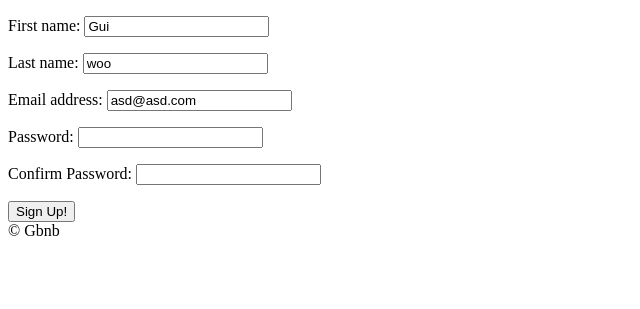
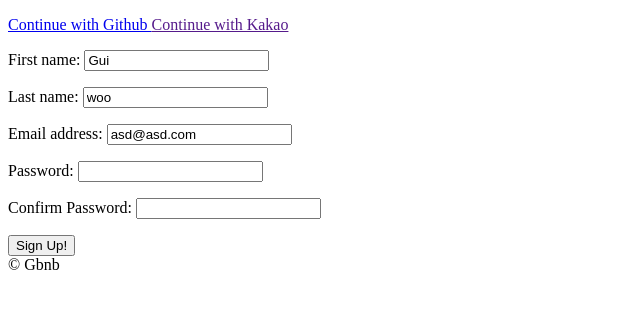
Before and after one commit to Guiwoo/Airbnb_clone, a Django app: page /users/signup in a window 1280 px wide. Shown: the part 78-387 px from the top of the page, without its empty margins (0-640 px from the left). Run offline with Django 3.2, Linux system fonts and the light colour scheme.

Commit message:
github_login

```diff
--- /dev/null
+++ b/templates/partials/social_login.html
@@ -0,0 +1,8 @@
+<div>
+    <a href="{% url "users:github-login" %}">
+        Continue with Github
+    </a>
+    <a href="">
+        Continue with Kakao
+    </a>
+</div>
--- a/templates/users/login.html
+++ b/templates/users/login.html
@@ -4,6 +4,7 @@
 {% block search-bar %}{% endblock %}
 
 {% block content %}
+{% include 'partials/social_login.html' %}
 <form method="POST" action="{% url "users:login" %}">
     {% csrf_token %}
     {{form.as_p}}
--- a/templates/users/signup.html
+++ b/templates/users/signup.html
@@ -4,6 +4,7 @@
 {% block search-bar %}{% endblock %}
 
 {% block content %}
+{% include 'partials/social_login.html' %}
 <form method="POST" action="{% url "users:signup" %}">
     {% csrf_token %}
     {{form.as_p}}
--- a/users/admin.py
+++ b/users/admin.py
@@ -37,6 +37,7 @@ class CustomUserAdmin(UserAdmin):
         "superhost",
         "is_staff",
         "is_superuser",
+        "login_method",
         "email_verified",
         "email_secret",
     )
--- a/users/models.py
+++ b/users/models.py
@@ -30,6 +30,16 @@ class User(AbstractUser):
 
     LANGUAGE_CHOICE = ((LANGUAGE_ENGLISH, "English"), (LANGUAGE_KOREAN, "한국어"))
 
+    LOGIN_EMAIL = "email"
+    LOGIN_GITUB = "github"
+    LOGIN_KAKAO = "kakao"
+
+    LOGIN_CHOICES = (
+        (LOGIN_EMAIL, "Email"),
+        (LOGIN_GITUB, "Github"),
+        (LOGIN_KAKAO, "Kakao"),
+    )
+
     avatar = models.ImageField(upload_to="avatars", blank=True)
     gender = models.CharField(choices=GENDER_CHOICE, max_length=10, blank=True)
     bio = models.TextField(blank=True)
@@ -43,6 +53,9 @@ class User(AbstractUser):
     superhost = models.BooleanField(default=False)
     email_verified = models.BooleanField(default=False)
     email_secret = models.CharField(max_length=20, default="", blank=True)
+    login_method = models.CharField(
+        max_length=20, choices=LOGIN_CHOICES, default=LOGIN_EMAIL
+    )
 
     def verify_email(self):
         if self.email_verified is False:
--- a/users/urls.py
+++ b/users/urls.py
@@ -5,6 +5,8 @@ app_name = "users"
 
 urlpatterns = [
     path("login", views.LoginView.as_view(), name="login"),
+    path("login/github", views.github_login, name="github-login"),
+    path("login/github/callback", views.github_callback, name="github-login-callback"),
     path("logout", views.log_out, name="logout"),
     path("signup", views.SignUpView.as_view(), name="signup"),
     path("verify/<str:key>", views.complete_verification, name="complete_verification"),
--- a/users/views.py
+++ b/users/views.py
@@ -1,3 +1,5 @@
+import os
+import requests
 from users import models
 from django.views.generic import FormView
 from django.urls import reverse_lazy
@@ -60,3 +62,68 @@ def complete_verification(request, key):
         # add error message
         pass
     return redirect(reverse("core:home"))
+
+
+def github_login(request):
+    client_id = os.environ.get("GH_ID")
+    redirect_uri = "http://127.0.0.1:8000/users/login/github/callback"
+    return redirect(
+        f"https://github.com/login/oauth/authorize?client_id={client_id}&redirect_uri={redirect_uri}&scope=read:user"
+    )
+
+
+class GithubException(Exception):
+    pass
+
+
+def github_callback(request):
+    client_id = os.environ.get("GH_ID")
+    client_secret = os.environ.get("GH_SECRET")
+    code = request.GET.get("code", None)
+    try:
+        if code is not None:
+            result = requests.post(
+                f"https://github.com/login/oauth/access_token?client_id={client_id}&client_secret={client_secret}&code={code}",
+                headers={"Accept": "application/json"},
+            )
+            result_json = result.json()
+            error = result_json.get("error", None)
+            if error is not None:
+                raise GithubException()
+            else:
+                access_token = result_json.get("access_token")
+                profile_request = requests.get(
+                    "https://api.github.com/user",
+                    headers={
+                        "Authorization": f"token {access_token}",
+                        "Accept": "application/json",
+                    },
+                )
+                profile_json = profile_request.json()
+                username = profile_json.get("login", None)
+                if username is not None:
+                    name = profile_json.get("name")
+                    email = profile_json.get("email")
+                    bio = profile_json.get("bio")
+                    try:
+                        user = models.User.objects.get(email=email)
+                        if user.login_method != models.User.LOGIN_GITUB:
+                            raise GithubException()
+                    except models.User.DoesNotExist:
+                        user = models.User.objects.create(
+                            email=email,
+                            first_name=name,
+                            bio=bio,
+                            username=email,
+                            login_method=models.User.LOGIN_GITUB,
+                        )
+                        user.set_unusable_password()
+                        user.save()
+                    login(request, user)
+                    return redirect(reverse("core:home"))
+                else:
+                    raise GithubException()
+        else:
+            raise GithubException()
+    except GithubException:
+        return redirect(reverse("users:login"))
```
Also changed, not shown: users/migrations/0006_user_login_method.py (added), 2 other files.
